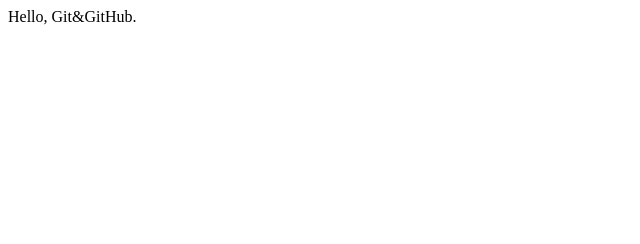
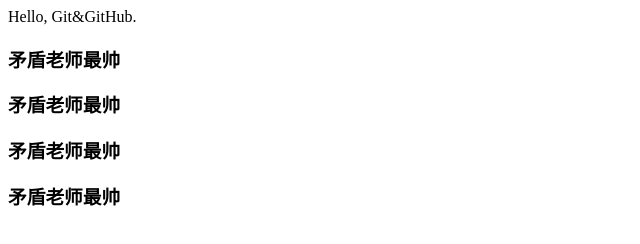
Before and after one commit to chenjz-pdx/itcast-pull-request-test, a plain HTML site: page index.html in a window 1280 px wide. Shown: the whole page, without its empty margins (0-640 px from the left). Drawn offline with Linux system fonts and the light colour scheme.

Commit message:
杨展第一次提交

```diff
--- a/index.html
+++ b/index.html
@@ -1,12 +1,19 @@
 <!DOCTYPE html>
 <html lang="en">
+
 <head>
     <meta charset="UTF-8">
     <meta name="viewport" content="width=device-width, initial-scale=1.0">
     <meta http-equiv="X-UA-Compatible" content="ie=edge">
     <title>Document</title>
 </head>
+
 <body>
     Hello, Git&GitHub.
+    <h3>矛盾老师最帅</h3>
+    <h3>矛盾老师最帅</h3>
+    <h3>矛盾老师最帅</h3>
+    <h3>矛盾老师最帅</h3>
 </body>
+
 </html>
```
